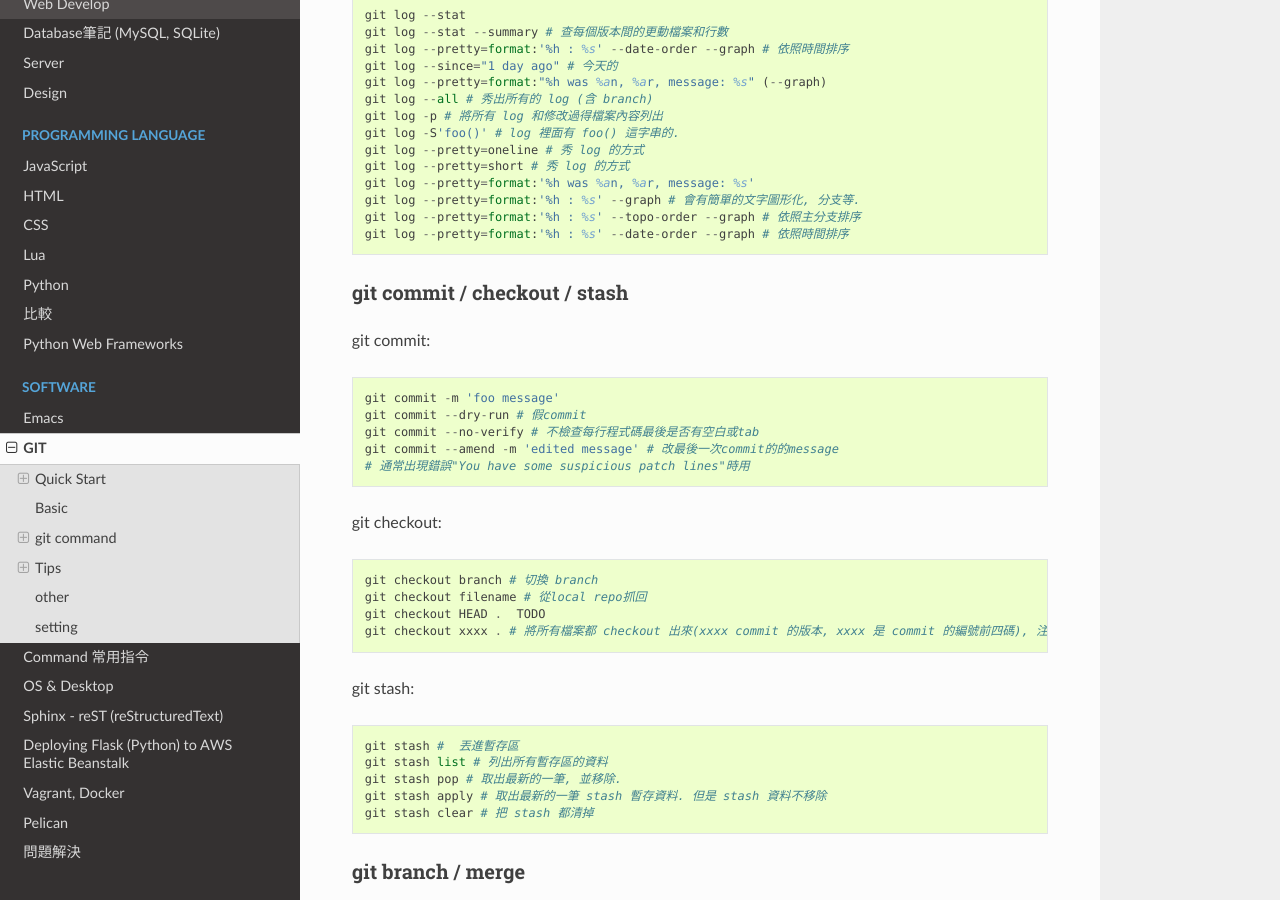
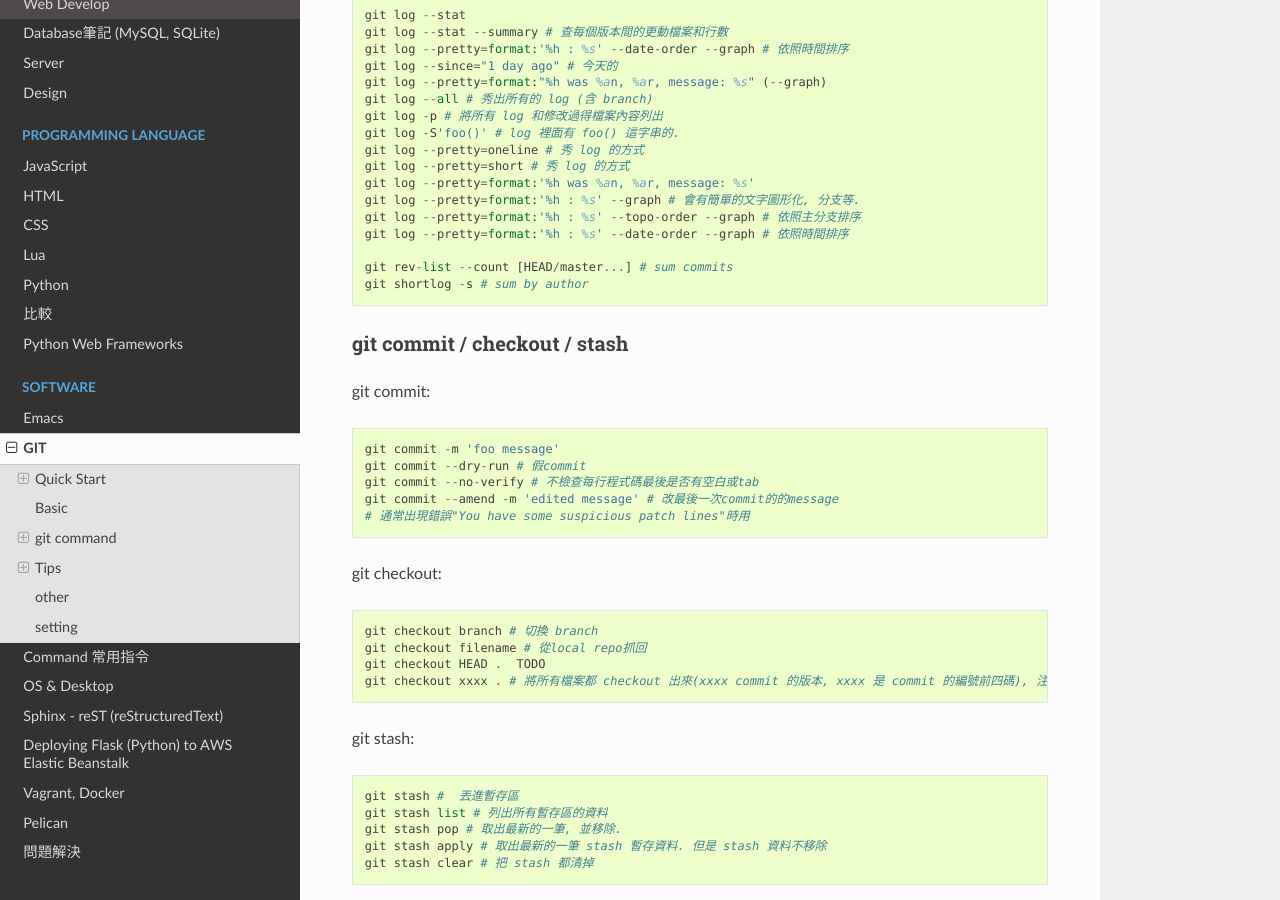
Before and after one commit to moogoo78/comp.suhen.org, a Sphinx documentation site: the page built from docs/source/soft/git.rst, in a window 1280 px wide and 900 px high, scrolled down 2456 px. Built offline with Sphinx 7.4.7 and the Read the Docs theme 2.0.0, drawn with Linux system fonts in a browser that asks for light colours.

Commit message:
edited source; git push

```diff
--- a/docs/source/soft/git.rst
+++ b/docs/source/soft/git.rst
@@ -114,6 +114,10 @@ git log::
     git log --pretty=format:'%h : %s' --graph # 會有簡單的文字圖形化, 分支等.
     git log --pretty=format:'%h : %s' --topo-order --graph # 依照主分支排序
     git log --pretty=format:'%h : %s' --date-order --graph # 依照時間排序
+
+    git rev-list --count [HEAD/master...] # sum commits
+    git shortlog -s # sum by author
+
 
 git commit / checkout / stash
 -------------------------------
```
